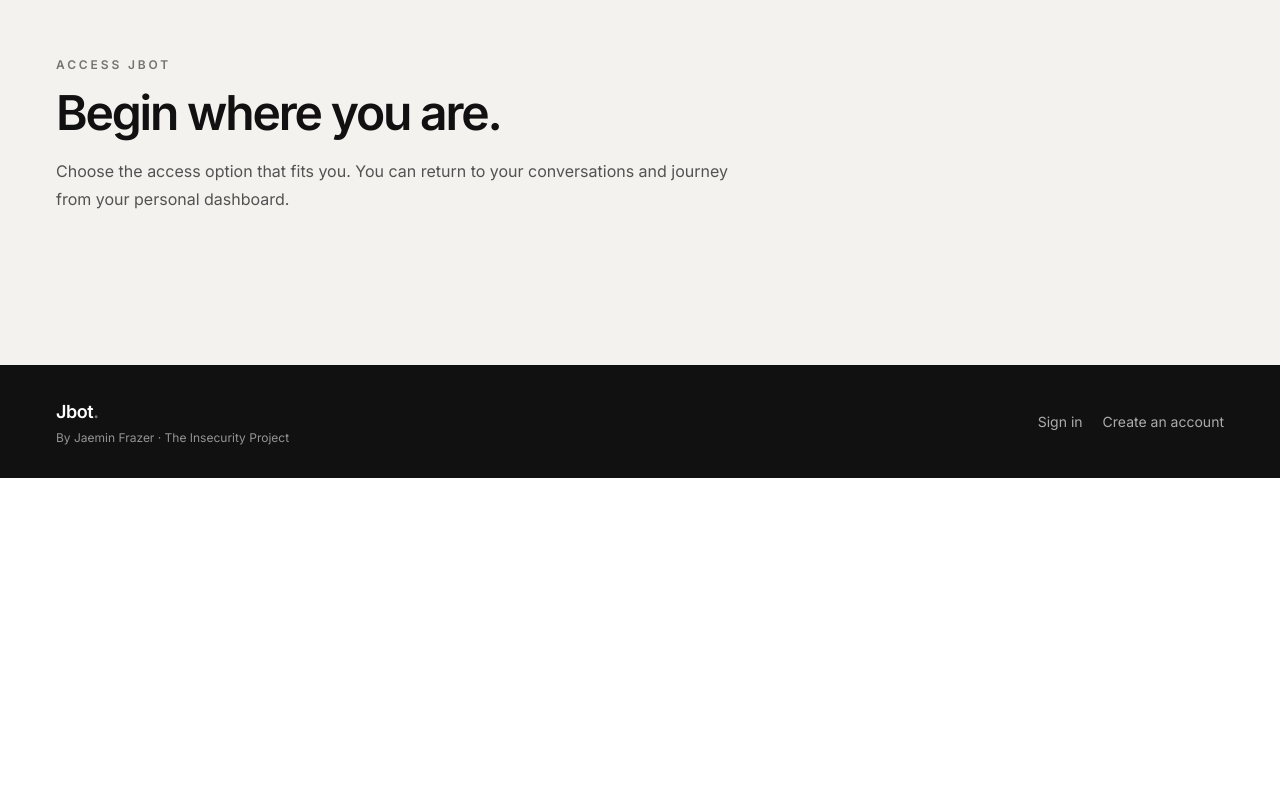
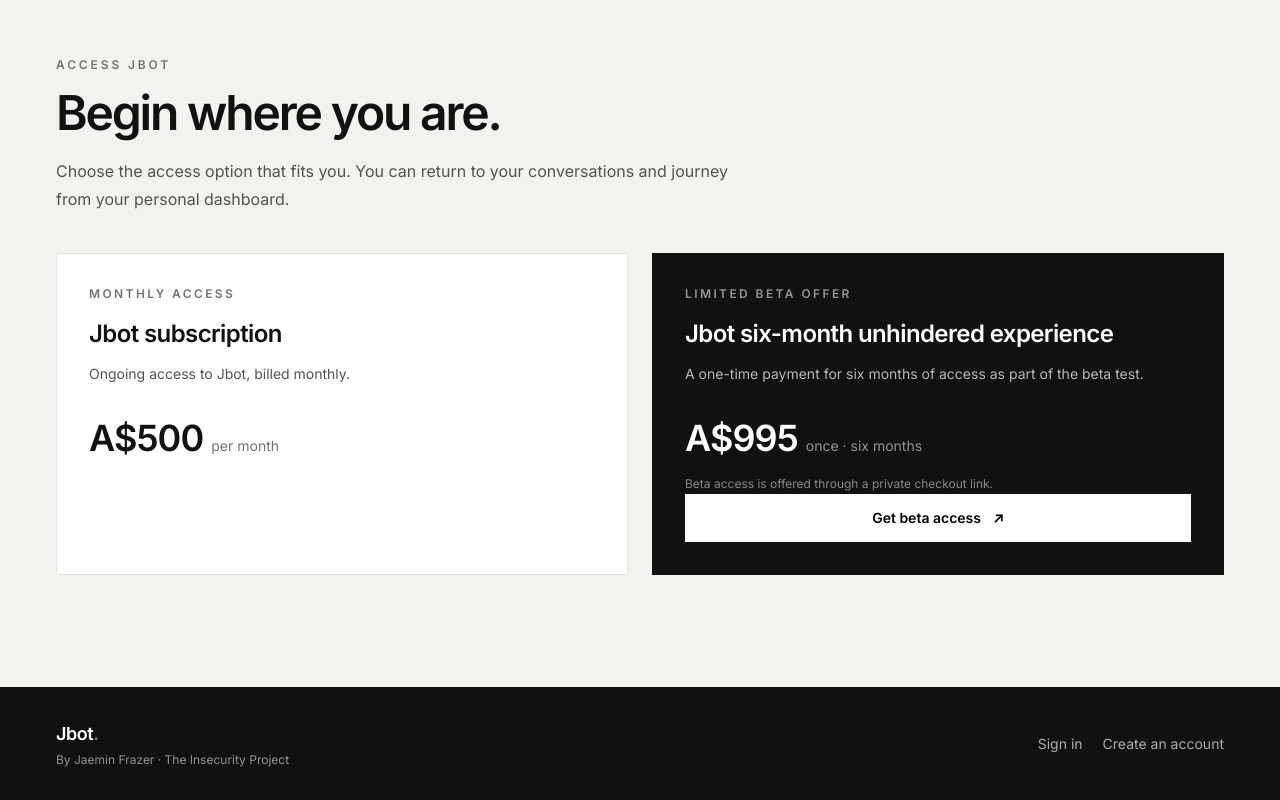
Before and after one commit to jaeminfrazer/stripe-supabase-saas-starter-kit, a Next.js app: page / in a window 1280 px wide. Shown: the part 1958-2758 px from the top of the page. Before the commit the page ends 2436 px from the top, so only its background shows below. Built offline with nearby package versions, Linux system fonts and the light colour scheme; no server answers.

Commit message:
Add beta and monthly pricing options to Jbot landing page

```diff
--- a/app/page.tsx
+++ b/app/page.tsx
@@ -88,7 +88,29 @@ export default function LandingPage() {
           <h2 className="mt-4 text-4xl font-semibold tracking-[-0.045em] sm:text-5xl">Begin where you are.</h2>
           <p className="mt-5 text-base leading-7 text-neutral-600">Choose the access option that fits you. You can return to your conversations and journey from your personal dashboard.</p>
         </div>
-        <StripePricingTable />
+        <div className="grid gap-6 lg:grid-cols-2 lg:items-stretch">
+          <div className="border border-black/10 bg-white p-6 sm:p-8">
+            <p className="text-xs font-semibold uppercase tracking-[0.2em] text-neutral-500">Monthly access</p>
+            <h3 className="mt-4 text-2xl font-semibold tracking-tight">Jbot subscription</h3>
+            <p className="mt-3 text-sm leading-6 text-neutral-600">Ongoing access to Jbot, billed monthly.</p>
+            <div className="mt-8 flex items-baseline gap-2">
+              <span className="text-4xl font-semibold tracking-tight">A$500</span>
+              <span className="text-sm text-neutral-500">per month</span>
+            </div>
+            <div className="mt-8"><StripePricingTable /></div>
+          </div>
+          <div className="flex flex-col border border-black/10 bg-[#111111] p-6 text-white sm:p-8">
+            <p className="text-xs font-semibold uppercase tracking-[0.2em] text-white/55">Limited beta offer</p>
+            <h3 className="mt-4 text-2xl font-semibold tracking-tight">Jbot six-month unhindered experience</h3>
+            <p className="mt-3 text-sm leading-6 text-white/70">A one-time payment for six months of access as part of the beta test.</p>
+            <div className="mt-8 flex items-baseline gap-2">
+              <span className="text-4xl font-semibold tracking-tight">A$995</span>
+              <span className="text-sm text-white/55">once · six months</span>
+            </div>
+            <p className="mt-4 text-xs leading-5 text-white/50">Beta access is offered through a private checkout link.</p>
+            <a href="https://buy.stripe.com/cNi14n8aW8ML00c1r72oE0v" className="mt-auto inline-flex h-12 items-center justify-center bg-white px-6 text-sm font-semibold text-black transition hover:bg-neutral-200">Get beta access <span aria-hidden="true" className="ml-3">↗</span></a>
+          </div>
+        </div>
       </section>
 
       <footer className="border-t border-black/10 bg-[#111111] text-white">
```
